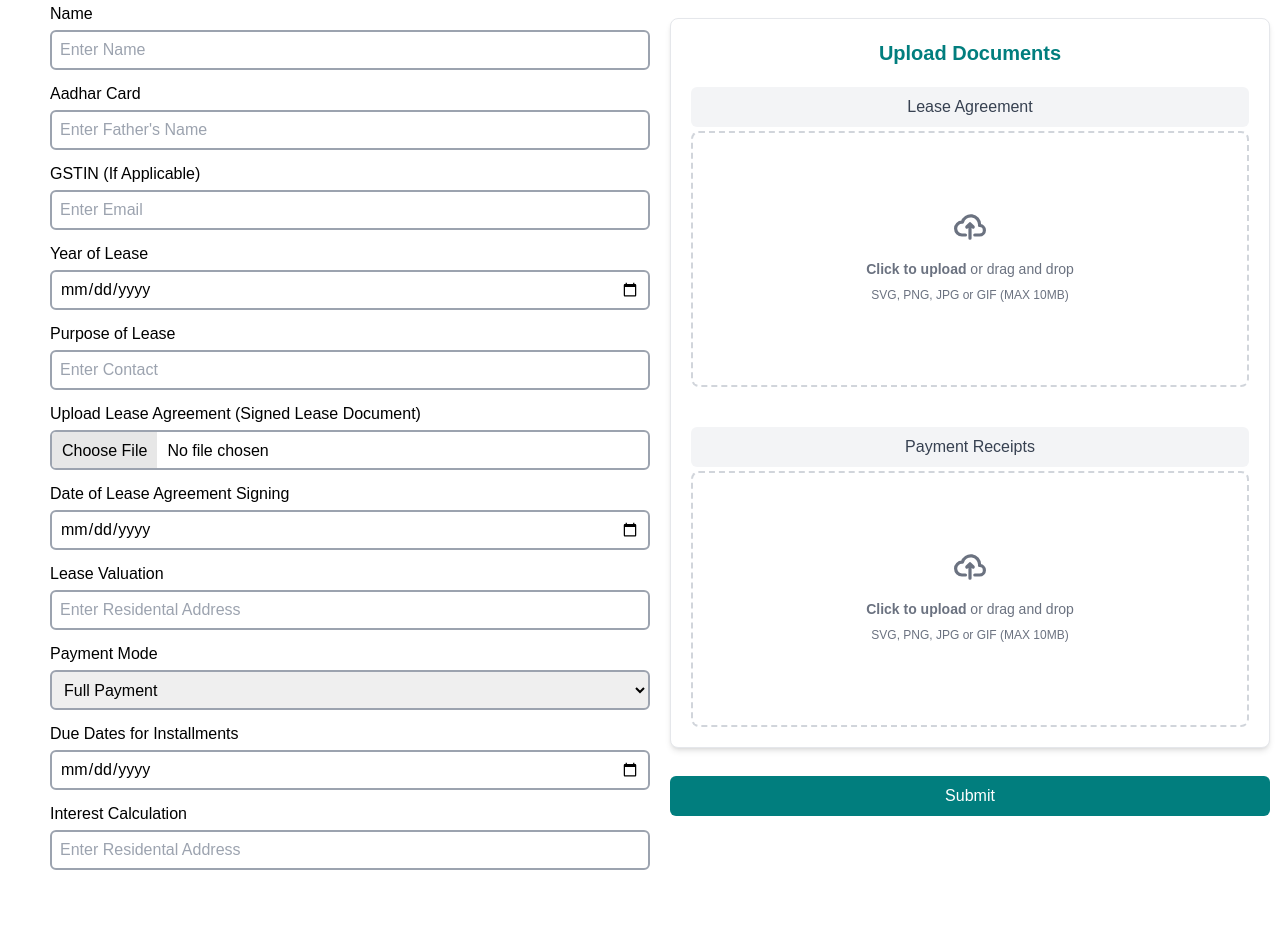
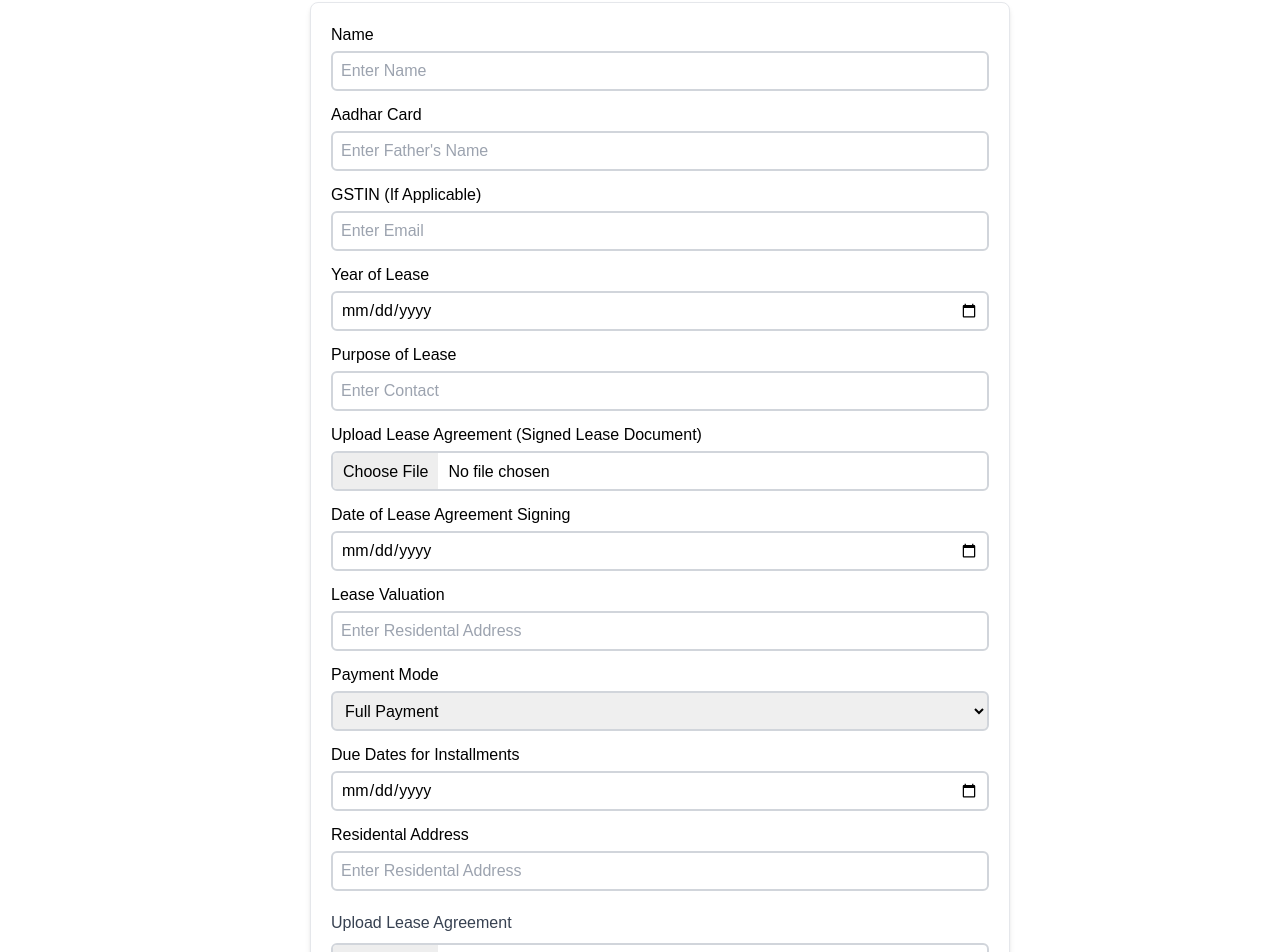
Before and after one commit to Navraj86/RCS_Frontend, a React (Vite) app: page /leaseagreement in a window 1280 px wide. Shown: the part 216-1168 px from the top of the page. Before the commit the page ends 1138 px from the top, so only its background shows below. Built offline with nearby package versions, Linux system fonts and the light colour scheme.

Commit message:
lease and add user forms edited

```diff
--- a/src/App.jsx
+++ b/src/App.jsx
@@ -7,6 +7,7 @@ import Properties from "./pages/Properties";
 import AddUser from "./pages/AddUser";
 import AddProperty from "./pages/AddProperty";
 import LeaseAgreement from "./pages/LeaseAgreement";
+import Login from "./pages/Login";
 
 const App = () => {
   return (
@@ -21,6 +22,7 @@ const App = () => {
           <Route path="/addproperty" element={<AddProperty />} />
           <Route path="/leaseagreement" element={<LeaseAgreement />} />
         </Route>
+          <Route path="/login" element={<Login />} />
       </Routes>
     </Router>
   );
--- a/src/components/IncomeGeneration.jsx
+++ b/src/components/IncomeGeneration.jsx
@@ -1,18 +1,18 @@
 import React from "react";
 import cloudSvg from "../assets/cloud_upload_24dp_E8EAED_FILL0_wght400_GRAD0_opsz24.svg";
-import "../index.css"
+import "../index.css";
 
 const IncomeGeneration = () => {
   return (
-    <div className="flex justify-around">
-      <div className="w-[600px] mt-8 mb-10">
+    <div className="flex justify-center">
+      <div className="w-[700px] mt-8 mb-10 bg-white rounded-lg p-5 border border-gray-200 shadow-md ">
         <form action="">
           <div className="mb-3 flex flex-col gap-1">
             <label>Name</label>
             <input
               required
               type="text"
-              className="h-10 border-2 border-gray-400 rounded-md px-2 focus:outline-none focus:border-teal-600 "
+              className="h-10 border-2 border-gray-300 rounded-md px-2 focus:outline-none focus:border-teal-600 "
               placeholder="Enter Name"
             />
           </div>
@@ -22,7 +22,7 @@ const IncomeGeneration = () => {
             <input
               required
               type="number"
-              className="h-10 border-2 border-gray-400 rounded-md px-2 focus:outline-none focus:border-teal-600 "
+              className="h-10 border-2 border-gray-300 rounded-md px-2 focus:outline-none focus:border-teal-600 "
               placeholder="Enter Father's Name"
             />
           </div>
@@ -32,7 +32,7 @@ const IncomeGeneration = () => {
             <input
               required
               type="number"
-              className="h-10 border-2 border-gray-400 rounded-md px-2 focus:outline-none focus:border-teal-600 "
+              className="h-10 border-2 border-gray-300 rounded-md px-2 focus:outline-none focus:border-teal-600 "
               placeholder="Enter Email"
             />
           </div>
@@ -41,7 +41,7 @@ const IncomeGeneration = () => {
             <input
               required
               type="date"
-              className="h-10 border-2 border-gray-400 rounded-md px-2 focus:outline-none focus:border-teal-600 "
+              className="h-10 border-2 border-gray-300 rounded-md px-2 focus:outline-none focus:border-teal-600 "
               placeholder="Enter Aadhar Card"
             />
           </div>
@@ -50,7 +50,7 @@ const IncomeGeneration = () => {
             <input
               required
               type="text"
-              className="h-10 border-2 border-gray-400 rounded-md px-2 focus:outline-none focus:border-teal-600 "
+              className="h-10 border-2 border-gray-300 rounded-md px-2 focus:outline-none focus:border-teal-600 "
               placeholder="Enter Contact"
             />
           </div>
@@ -61,7 +61,6 @@ const IncomeGeneration = () => {
             <input
               required
               type="file"
-
               placeholder="Enter Residental Address"
             />
           </div>
@@ -70,7 +69,7 @@ const IncomeGeneration = () => {
             <input
               required
               type="date"
-              className="h-10 border-2 border-gray-400 rounded-md px-2 focus:outline-none focus:border-teal-600 "
+              className="h-10 border-2 border-gray-300 rounded-md px-2 focus:outline-none focus:border-teal-600 "
               placeholder="Enter Residental Address"
             />
           </div>
@@ -79,14 +78,14 @@ const IncomeGeneration = () => {
             <input
               required
               type="number"
-              className="h-10 border-2 border-gray-400 rounded-md px-2 focus:outline-none focus:border-teal-600 "
+              className="h-10 border-2 border-gray-300 rounded-md px-2 focus:outline-none focus:border-teal-600 "
               placeholder="Enter Residental Address"
             />
           </div>
           <div className="mb-3 flex flex-col gap-1">
             <label>Payment Mode</label>
             <select
-              className="h-10 border-2 border-gray-400 rounded-md px-2 focus:outline-none focus:border-teal-600 "
+              className="h-10 border-2 border-gray-300 rounded-md px-2 focus:outline-none focus:border-teal-600 "
               name="paymentMode"
               id=""
             >
@@ -99,34 +98,50 @@ const IncomeGeneration = () => {
             <input
               required
               type="date"
-              className="h-10 border-2 border-gray-400 rounded-md px-2 focus:outline-none focus:border-teal-600 "
+              className="h-10 border-2 border-gray-300 rounded-md px-2 focus:outline-none focus:border-teal-600"
+            />
+          </div>
+          <div className="mb-3 flex flex-col gap-1">
+            <label>Residental Address</label>
+            <input
+              required
+              type="text"
+              className="h-10 border-2 border-gray-300 rounded-md px-2 focus:outline-none focus:border-teal-600"
               placeholder="Enter Residental Address"
             />
           </div>
-          <div className="mb-3 flex flex-col gap-1">
-            <label>Interest Calculation</label>
-            <input
-              required
-              type="text"
-              className="h-10 border-2 border-gray-400 rounded-md px-2 focus:outline-none focus:border-teal-600 "
-              placeholder="Enter Residental Address"
-            />
+
+          {/* Upload Document */}
+
+          <div>
+            <h2 className="text-gray-700 font-medium py-2 rounded-md">
+              Upload Lease Agreement
+            </h2>
+            <input type="file" />
+
+            <h2 className="text-gray-700 font-medium py-2 rounded-md">
+              Upload Payment Receipts
+            </h2>
+            <input type="file" />
+          </div>
+
+          <div className="mt-5">
+            <button
+              type="submit"
+              className="rounded-md w-full h-10 text-white bg-[#017e7e] hover:bg-[#007171] active:bg-[#006464] mt-2"
+            >
+              Submit
+            </button>
           </div>
         </form>
       </div>
 
-      <div className="w-[600px] mt-12">
-        <div className="bg-white w-[600px] rounded-lg p-5 border border-gray-200 shadow-md">
-          <div className="text-center">
-            <h1 className="text-xl font-bold text-[#017e7e]">Upload Documents</h1>
-          </div>
+      {/*------------------ Upload Documents -----------------*/}
+      {/* <div className="w-[600px] mt-8"> */}
+      {/* <div className="bg-white w-[600px] rounded-lg p-5 border border-gray-200 shadow-md"> */}
 
-          <div className="mt-5">
-            <h2 className="text-gray-700 font-medium text-center py-2 bg-gray-100 rounded-md">
-              Lease Agreement
-            </h2>
-            {/*--------- Drag & Drop --------*/}
-            <div class="flex items-center justify-center w-full mt-1">
+      {/*--------- Drag & Drop --------*/}
+      {/* <div class="flex items-center justify-center w-full mt-1">
               <label
                 for="dropzone-file"
                 class=" flex flex-col items-center justify-center w-full h-64 border-2 border-gray-300 border-dashed rounded-lg cursor-pointer  hover:bg-gray-50 dark:border-gray-400 dark:hover:border-gray-500 "
@@ -158,58 +173,10 @@ const IncomeGeneration = () => {
                 <input id="dropzone-file" type="file" class="hidden" />
               </label>
             </div>
-          </div>
+          </div> */}
 
-          <div className="mt-10">
-            <h2 className="text-gray-700 font-medium text-center py-2 bg-gray-100 rounded-md">
-              Payment Receipts
-            </h2>
-
-            {/*--------- Drag & Drop --------*/}
-            <div class="flex items-center justify-center w-full mt-1">
-              <label
-                for="dropzone-file"
-                class=" flex flex-col items-center justify-center w-full h-64 border-2 border-gray-300 border-dashed rounded-lg cursor-pointer hover:bg-gray-50 dark:border-gray-400 dark:hover:border-gray-500 "
-              >
-                <div class="flex flex-col items-center justify-center pt-5 pb-6">
-                  <svg
-                    class="w-8 h-8 mb-4 text-gray-500 dark:text-gray-400"
-                    aria-hidden="true"
-                    xmlns="http://www.w3.org/2000/svg"
-                    fill="none"
-                    viewBox="0 0 20 16"
-                  >
-                    <path
-                      stroke="currentColor"
-                      stroke-linecap="round"
-                      stroke-linejoin="round"
-                      stroke-width="2"
-                      d="M13 13h3a3 3 0 0 0 0-6h-.025A5.56 5.56 0 0 0 16 6.5 5.5 5.5 0 0 0 5.207 5.021C5.137 5.017 5.071 5 5 5a4 4 0 0 0 0 8h2.167M10 15V6m0 0L8 8m2-2 2 2"
-                    />
-                  </svg>
-                  <p class="mb-2 text-sm text-gray-500 dark:text-gray-400">
-                    <span class="font-semibold">Click to upload</span> or drag
-                    and drop
-                  </p>
-                  <p class="text-xs text-gray-500 dark:text-gray-400">
-                    SVG, PNG, JPG or GIF (MAX 10MB)
-                  </p>
-                </div>
-                <input id="dropzone-file" type="file" class="hidden" />
-              </label>
-            </div>
-          </div>
-
-        </div>
-          <div className="mt-5">
-            <button
-              type="submit"
-              className="rounded-md w-full h-10 text-white bg-[#017e7e] hover:bg-[#007171] active:bg-[#006464] mt-2"
-            >
-              Submit
-            </button>
-          </div>
-      </div>
+      {/* </div> */}
+      {/* </div> */}
     </div>
   );
 };
--- a/src/index.css
+++ b/src/index.css
@@ -7,7 +7,7 @@
 }
 
 input[type="file"]::file-selector-button {
-    background-color: rgb(231, 231, 231);
+    background-color: rgb(238, 238, 238);
     color: black;
     padding: 7px 10px;
     border: none;
@@ -17,7 +17,7 @@ input[type="file"]::file-selector-button {
 input[type="file"]{
     width: 100%;
     height: 40px;
-    border: 2px solid rgb(156 163 175);
+    border: 2px solid #d1d5db;
     border-radius: 6px;
 }
 
--- a/src/pages/LeaseAgreement.jsx
+++ b/src/pages/LeaseAgreement.jsx
@@ -15,7 +15,7 @@ const LeaseAgreement = () => {
   };
 
   return (
-    <>
+    <div>
       <Heading
         className="mt-5"
         as="h1"
@@ -30,13 +30,13 @@ const LeaseAgreement = () => {
       <div className="flex justify-center ms-20 mt-5">
         <button
           onClick={() => Income()}
-          className={`rounded-md px-4 py-2 me-5 ${activeComp === "A" ? "bg-[#017E7E] text-white" : "bg-[#e5f2f2] text-[#017e7e] border border-[#017e7e]"}`}
+          className={`rounded-md px-4 py-2 me-5 ${activeComp === "A" ? "bg-[#017E7E] text-white" : " text-[#017e7e] border border-[#017e7e]"}`}
         >
           Income Generation
         </button>
         <button
           onClick={() => Donation()}
-          className={`rounded-md px-4 py-2 me-16 ${activeComp === "B" ? "bg-[#017E7E] text-white" : "bg-[#e5f2f2] text-[#017e7e] border border-[#017e7e]"}`}
+          className={`rounded-md px-4 py-2 me-16 ${activeComp === "B" ? "bg-[#017E7E] text-white" : " text-[#017e7e] border border-[#017e7e]"}`}
         >
           Donation Purposes
         </button>
@@ -45,7 +45,7 @@ const LeaseAgreement = () => {
         {activeComp === "A" && <IncomeGeneration />}
         {activeComp === "B" && <DonationPurpose />}
       </div>
-    </>
+    </div>
   );
 };
 
--- /dev/null
+++ b/src/pages/Login.jsx
@@ -0,0 +1,86 @@
+import redCross from '../assets/red-cross.png'
+
+const Login = () => {
+  return (
+    <div>
+      <div className="flex flex-col items-center justify-center px-6 py-8 mx-auto h-screen lg:py-0">
+        <div className='mb-10'>
+          <img className='w-72' src={redCross} alt="" />
+        </div>
+        <div className="w-full bg-white rounded-lg shadow dark:border md:mt-0 sm:max-w-md xl:p-0 ">
+          <div className="p-6 space-y-4 md:space-y-6 sm:p-8">
+            <h1 className="text-xl font-bold leading-tight tracking-tight text-gray-900 md:text-2xl ">
+              Login to your account
+            </h1>
+            <form className="space-y-4 md:space-y-6" method="post" action="#">
+              <div>
+                <div class="relative">
+                  <input
+                    type="text"
+                    id="floating_outlined"
+                    class="px-2.5 pb-2.5 pt-4 w-full text-sm text-gray-900 bg-transparent rounded-lg border-2 border-gray-300 appearance-none  focus:outline-none  focus:border-teal-600 peer"
+                    placeholder=" "
+                  />
+                  <label
+                    for="floating_outlined"
+                    class="absolute text-md text-gray-500 duration-300 transform -translate-y-4 scale-75 top-2 z-10 origin-[0] bg-white px-2 peer-focus:px-2  peer-placeholder-shown:scale-100 peer-placeholder-shown:-translate-y-1/2 peer-placeholder-shown:top-1/2 peer-focus:top-2 peer-focus:scale-75 peer-focus:-translate-y-4 rtl:peer-focus:translate-x-1/4 rtl:peer-focus:left-auto start-1"
+                  >
+                    Username
+                  </label>
+                </div>
+              </div>
+              <div class="relative">
+                  <input
+                    type="text"
+                    id="floating_outlined"
+                    class="px-2.5 pb-2.5 pt-4 w-full text-sm text-gray-900 bg-transparent rounded-lg border-2 border-gray-300 appearance-none  focus:outline-none  focus:border-teal-600 peer"
+                    placeholder=" "
+                  />
+                  <label
+                    for="floating_outlined"
+                    class="absolute text-md text-gray-500 duration-300 transform -translate-y-4 scale-75 top-2 z-10 origin-[0] bg-white px-2 peer-focus:px-2  peer-placeholder-shown:scale-100 peer-placeholder-shown:-translate-y-1/2 peer-placeholder-shown:top-1/2 peer-focus:top-2 peer-focus:scale-75 peer-focus:-translate-y-4 rtl:peer-focus:translate-x-1/4 rtl:peer-focus:left-auto start-1"
+                  >
+                    Password
+                  </label>
+                </div>
+              <div className="flex items-center justify-between">
+                <div className="flex items-start">
+                  <div className="flex items-center h-5">
+                    <input
+                      id="remember"
+                      aria-describedby="remember"
+                      type="checkbox"
+                      className="w-4 h-4 border border-gray-300 rounded bg-gray-50 focus:ring-3 focus:ring-primary-300"
+                      required=""
+                    />
+                  </div>
+                  <div className="ml-3 text-sm">
+                    <label for="remember" className=" text-gray-700">
+                      Remember me
+                    </label>
+                  </div>
+                </div>
+                <a
+                  href="#"
+                  className="text-sm font-medium text-primary-600 hover:underline dark:text-primary-500"
+                >
+                  Forgot password?
+                </a>
+              </div>
+              <div>
+                <button
+                  type="submit"
+                  className="rounded-md w-full h-10 text-white bg-[#017e7e] hover:bg-[#007171] active:bg-[#006464] mt-2"
+                >
+                  Submit
+                </button>
+              </div>
+            </form>
+          </div>
+        </div>
+      </div>
+    </div>
+  );
+};
+
+export default Login;
```
Also changed, not shown: src/components/DonationPurpose.jsx (+12 -18 lines), src/components/Navbar.jsx (+67 -15 lines), src/pages/AddUser.jsx (+23 -11 lines), src/assets/red-cross.png (added).
